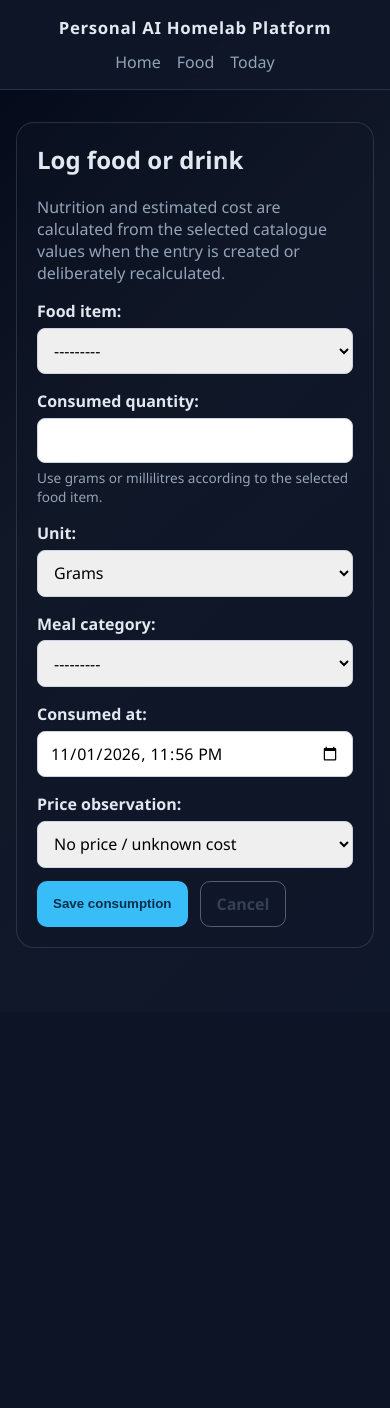
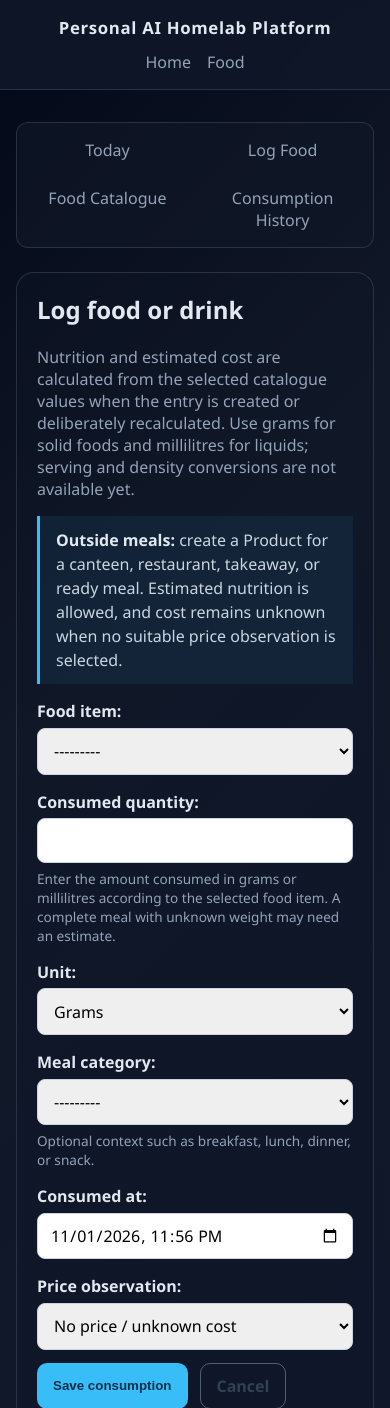
Before and after one commit to IronRon/Personal-AI-Homelab-Platform, a Django app: page /food/log/ in a window 390 px wide. Shown: the top 1408 px of the page. Before the commit the page ends 948 px from the top, so only its background shows below. Run offline with Django 5.2, Linux system fonts and the light colour scheme; data that the repository does not hold is empty.

Commit message:
feat: Enhance Food module with navigation, contextual help, and responsive design improvements

```diff
--- a/backend/apps/core/tests.py
+++ b/backend/apps/core/tests.py
@@ -1,10 +1,12 @@
 from django.test import TestCase
+from django.urls import reverse
 
 
 class HomePageTests(TestCase):
     def test_home_page_returns_200(self):
         response = self.client.get('/')
         self.assertEqual(response.status_code, 200)
+        self.assertContains(response, reverse('food_today'))
 
     def test_food_page_returns_200(self):
         response = self.client.get('/food/')
--- a/backend/apps/core/views.py
+++ b/backend/apps/core/views.py
@@ -1,4 +1,5 @@
 from django.shortcuts import render
+from django.urls import reverse
 
 
 def home(request):
@@ -6,7 +7,7 @@ def home(request):
         {
             'name': 'Food',
             'description': 'Recipes, nutrition, shopping, and meal prep.',
-            'link': '/food/',
+            'link': reverse('food_today'),
             'coming_soon': False,
         },
         {
--- a/backend/apps/food/forms.py
+++ b/backend/apps/food/forms.py
@@ -30,6 +30,9 @@ class FoodItemForm(forms.ModelForm):
             'nutrition_source': 'Nutrition source',
         }
         help_texts = {
+            'name': 'Use a clear name, such as Chicken breast, Lidl ready meal, or Workplace canteen curry.',
+            'item_type': 'Ingredient is generic; Product is a specific branded, canteen, restaurant, takeaway, or ready-to-eat item.',
+            'brand': 'Optional for a product. You can use a seller, workplace canteen, restaurant, or takeaway name.',
             'nutrition_basis_unit': 'Choose grams or millilitres. Consumption and package units must match.',
             'calories_per_100': 'Leave blank when the value is unknown. Blank is not treated as zero.',
             'protein_per_100': 'Leave blank when the value is unknown. Blank is not treated as zero.',
@@ -78,6 +81,7 @@ class PriceObservationForm(forms.ModelForm):
             'package_quantity': 'Must use the same unit as the food item nutrition basis.',
             'paid_price': 'This is the actual price paid and is used for estimated consumption cost.',
             'reference_price': 'Optional normal or reference price for comparison.',
+            'observed_at': 'When this price was seen or paid.',
             'source': 'For example: supermarket, receipt, or manual observation.',
         }
         widgets = {
@@ -139,7 +143,9 @@ class ConsumptionEntryForm(forms.ModelForm):
             'price_observation': 'Price observation',
         }
         help_texts = {
-            'quantity': 'Use grams or millilitres according to the selected food item.',
+            'quantity': 'Enter the amount consumed in grams or millilitres according to the selected food item. A complete meal with unknown weight may need an estimate.',
+            'meal_category': 'Optional context such as breakfast, lunch, dinner, or snack.',
+            'consumed_at': 'Defaults to the current Europe/Dublin local time.',
             'price_observation': 'One price is selected automatically; choose explicitly when several exist.',
         }
         widgets = {
--- a/backend/apps/food/urls.py
+++ b/backend/apps/food/urls.py
@@ -3,7 +3,8 @@ from django.urls import path
 from . import views
 
 urlpatterns = [
-    path('', views.catalogue, name='catalogue'),
+    path('', views.food_today, name='food_today'),
+    path('catalogue/', views.catalogue, name='catalogue'),
     path('new/', views.food_item_create, name='food_item_create'),
     path('today/', views.food_today, name='food_today'),
     path('log/', views.consumption_create, name='consumption_create'),
--- a/backend/templates/base.html
+++ b/backend/templates/base.html
@@ -56,6 +56,26 @@
         transition: color 0.2s ease;
       }
       .nav-links a:hover {
+        color: var(--text);
+      }
+      .food-nav {
+        display: flex;
+        flex-wrap: wrap;
+        gap: 0.55rem;
+        margin: 0 0 1.5rem;
+        padding: 0.45rem;
+        border: 1px solid var(--border);
+        border-radius: 12px;
+        background: rgba(17, 24, 39, 0.7);
+      }
+      .food-nav a {
+        padding: 0.55rem 0.75rem;
+        border-radius: 8px;
+        color: var(--muted);
+      }
+      .food-nav a:hover,
+      .food-nav a:focus-visible {
+        background: rgba(56, 189, 248, 0.14);
         color: var(--text);
       }
       .content {
@@ -289,6 +309,16 @@
       .compact-actions form {
         display: inline;
       }
+      .info-box {
+        border-left: 3px solid var(--accent);
+        padding: 0.75rem 1rem;
+        background: rgba(56, 189, 248, 0.08);
+        color: #cbd5e1;
+        line-height: 1.5;
+      }
+      .info-box strong {
+        color: var(--text);
+      }
       @media (max-width: 640px) {
         .nav {
           flex-direction: column;
@@ -307,6 +337,13 @@
           align-items: stretch;
           flex-direction: column;
         }
+        .food-nav {
+          display: grid;
+          grid-template-columns: repeat(2, minmax(0, 1fr));
+        }
+        .food-nav a {
+          text-align: center;
+        }
       }
     </style>
   </head>
@@ -316,8 +353,7 @@
         <a href="/" class="brand">Personal AI Homelab Platform</a>
         <nav class="nav-links" aria-label="Main navigation">
           <a href="/">Home</a>
-          <a href="/food/">Food</a>
-          <a href="{% url 'food_today' %}">Today</a>
+          <a href="{% url 'food_today' %}">Food</a>
         </nav>
       </div>
     </header>
--- /dev/null
+++ b/backend/templates/food/_navigation.html
@@ -0,0 +1,6 @@
+<nav class="food-nav" aria-label="Food module navigation">
+  <a href="{% url 'food_today' %}">Today</a>
+  <a href="{% url 'consumption_create' %}">Log Food</a>
+  <a href="{% url 'catalogue' %}">Food Catalogue</a>
+  <a href="{% url 'food_history' %}">Consumption History</a>
+</nav>
--- a/backend/templates/food/consumption_form.html
+++ b/backend/templates/food/consumption_form.html
@@ -3,9 +3,11 @@
 {% block title %}{% if is_edit %}Edit{% else %}Log{% endif %} Consumption | Food{% endblock %}
 
 {% block content %}
+  {% include 'food/_navigation.html' %}
   <section class="page-shell">
     <h2>{% if is_edit %}Edit consumption entry{% else %}Log food or drink{% endif %}</h2>
-    <p class="muted">Nutrition and estimated cost are calculated from the selected catalogue values when the entry is created or deliberately recalculated.</p>
+    <p class="muted">Nutrition and estimated cost are calculated from the selected catalogue values when the entry is created or deliberately recalculated. Use grams for solid foods and millilitres for liquids; serving and density conversions are not available yet.</p>
+    <p class="info-box"><strong>Outside meals:</strong> create a Product for a canteen, restaurant, takeaway, or ready meal. Estimated nutrition is allowed, and cost remains unknown when no suitable price observation is selected.</p>
 
     <form method="post">
       {% csrf_token %}
--- a/backend/templates/food/food_item_detail.html
+++ b/backend/templates/food/food_item_detail.html
@@ -3,10 +3,12 @@
 {% block title %}{{ food_item }} | Food Catalogue{% endblock %}
 
 {% block content %}
+  {% include 'food/_navigation.html' %}
   <section class="page-shell">
     <span class="pill">{{ food_item.get_item_type_display }}</span>
     <h2>{{ food_item }}</h2>
     {% if food_item.nutrition_source %}<p class="muted">Nutrition source: {{ food_item.nutrition_source }}</p>{% endif %}
+    <p class="info-box"><strong>Historical data:</strong> catalogue values apply to future consumption entries. Existing entries keep their recorded nutrition and estimated cost snapshots.</p>
 
     <table class="data-table">
       <caption class="muted">Nutrition per 100 {{ food_item.nutrition_basis_unit }}</caption>
--- a/backend/templates/food/food_item_form.html
+++ b/backend/templates/food/food_item_form.html
@@ -3,9 +3,10 @@
 {% block title %}{% if is_edit %}Edit{% else %}Add{% endif %} Food Item | Personal AI Homelab Platform{% endblock %}
 
 {% block content %}
+  {% include 'food/_navigation.html' %}
   <section class="page-shell">
     <h2>{% if is_edit %}Edit food item{% else %}Add food item{% endif %}</h2>
-    <p class="muted">Leave nutrition fields blank when values are unknown. Blank values are not treated as zero.</p>
+    <p class="muted">Use Ingredient for a generic food type. Use Product for a branded, canteen, restaurant, takeaway, or ready-to-eat item. Leave nutrition fields blank when values are unknown; blank values are not treated as zero.</p>
 
     <form method="post">
       {% csrf_token %}
--- a/backend/templates/food/history.html
+++ b/backend/templates/food/history.html
@@ -3,9 +3,10 @@
 {% block title %}Food History | Personal AI Homelab Platform{% endblock %}
 
 {% block content %}
+  {% include 'food/_navigation.html' %}
   <section class="hero">
     <h1>Food History</h1>
-    <p>Review and correct recorded historical snapshots for a local reporting date.</p>
+    <p>Review and correct recorded historical snapshots for a local reporting date. Date and meal-category edits preserve snapshots; changing the food, quantity, unit, or price requires deliberate recalculation.</p>
     <div class="actions">
       <a href="{% url 'consumption_create' %}" class="button">Log food or drink</a>
       <a href="{% url 'food_today' %}?date={{ reporting_date|date:'Y-m-d' }}" class="button secondary">Today view</a>
--- a/backend/templates/food/index.html
+++ b/backend/templates/food/index.html
@@ -3,6 +3,7 @@
 {% block title %}Food Catalogue | Personal AI Homelab Platform{% endblock %}
 
 {% block content %}
+  {% include 'food/_navigation.html' %}
   <section class="hero">
     <h1>Food Catalogue</h1>
     <p>Reusable ingredients and products with nutrition information and price history.</p>
@@ -12,6 +13,7 @@
   </section>
 
   <section class="page-shell">
+    <p class="info-box"><strong>Catalogue basics:</strong> An ingredient is a generic food type, such as chicken breast, basmati rice, potatoes, or eggs. A product is a specific branded or purchased offering, such as a supermarket ready meal, workplace canteen meal, restaurant meal, or takeaway. Product nutrition and price may be estimated when exact information is unavailable.</p>
     <form method="get" role="search">
       <p>
         <label for="catalogue-search">Search by name or brand</label>
--- a/backend/templates/food/price_observation_form.html
+++ b/backend/templates/food/price_observation_form.html
@@ -3,9 +3,11 @@
 {% block title %}{% if is_edit %}Edit{% else %}Add{% endif %} Price | {{ food_item }}{% endblock %}
 
 {% block content %}
+  {% include 'food/_navigation.html' %}
   <section class="page-shell">
     <h2>{% if is_edit %}Edit{% else %}Add{% endif %} price observation</h2>
     <p class="muted">Food item: {{ food_item }}. Package units must match the nutrition basis: {{ food_item.nutrition_basis_unit }}.</p>
+    <p class="info-box"><strong>Price guidance:</strong> Actual paid price is what you paid for this package. Reference price is optional and helps compare discounts. A price observation estimates the cost allocated to consumed food; it is not a grocery expenditure record.</p>
 
     <form method="post">
       {% csrf_token %}
--- a/backend/templates/food/today.html
+++ b/backend/templates/food/today.html
@@ -3,9 +3,10 @@
 {% block title %}Food Today | Personal AI Homelab Platform{% endblock %}
 
 {% block content %}
+  {% include 'food/_navigation.html' %}
   <section class="hero">
     <h1>Food Today</h1>
-    <p>Consumption totals for the selected local reporting date.</p>
+    <p>Consumption totals for the selected local reporting date. Estimated consumed cost is separate from money spent buying groceries.</p>
     <div class="actions">
       <a href="{% url 'consumption_create' %}" class="button">Log food or drink</a>
       <a href="{% url 'catalogue' %}" class="button secondary">Food catalogue</a>
@@ -56,7 +57,7 @@
         </table>
       </div>
     {% else %}
-      <p class="empty-state">No consumption entries for this date.</p>
+      <p class="empty-state">No food has been logged for this date yet. Start with <a href="{% url 'consumption_create' %}">Log Food</a>, or add an item to the <a href="{% url 'catalogue' %}">Food Catalogue</a> first.</p>
     {% endif %}
   </section>
 {% endblock %}
```
Also changed, not shown: backend/apps/food/tests.py (+16 -0 lines), docs/modules/food-design.md (+15 -3 lines), docs/modules/food-mvp-plan-1.md (+2 -0 lines).
